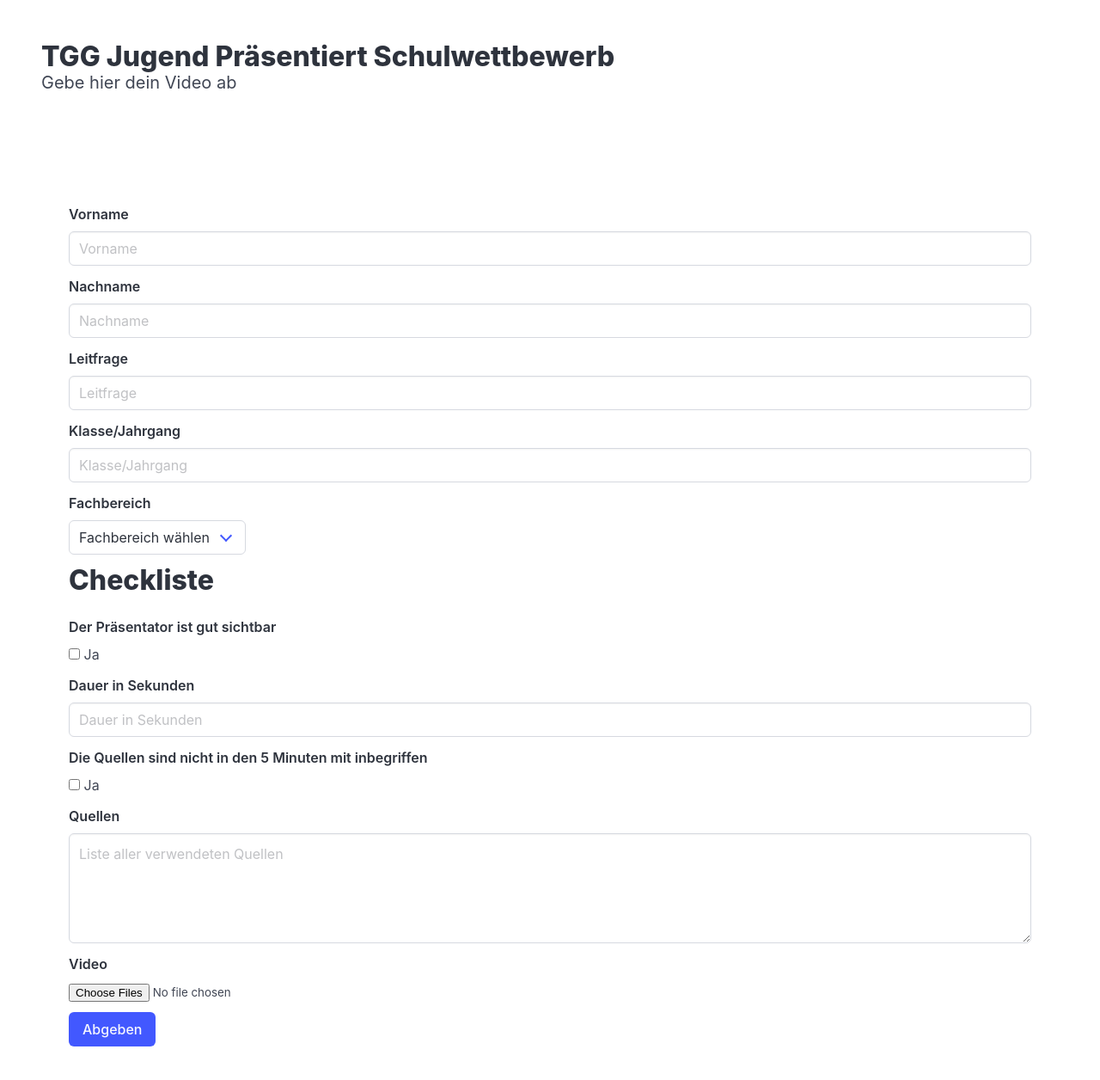
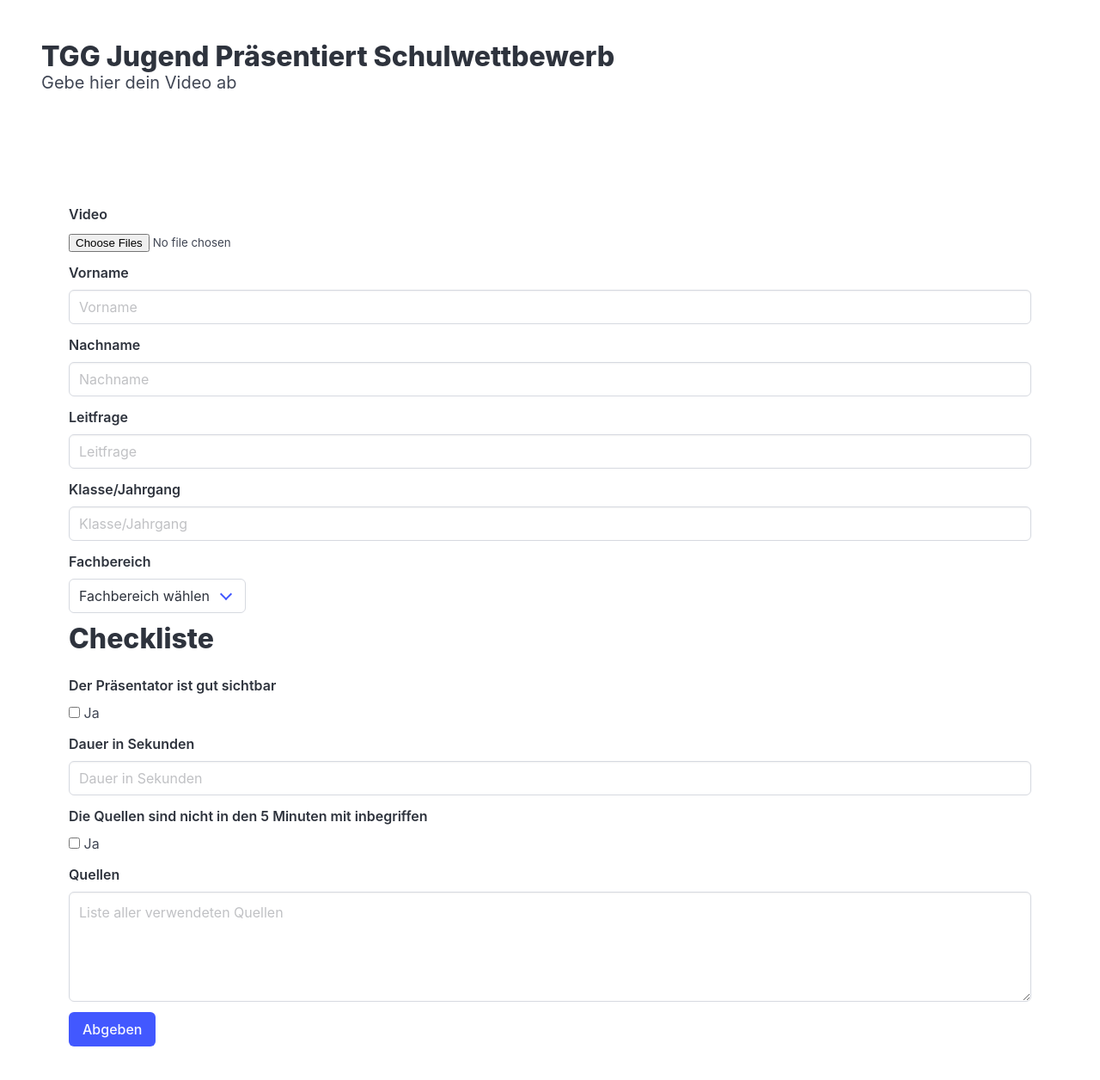
Before and after one commit to Eisbaer1832/JPManager, a website: page public/html/Abgabe.html in a window 1280 px wide. Shown: the whole page at 86% size. Drawn offline with nearby package versions, Linux system fonts and the light colour scheme.

Commit message:
added video player for upload page

```diff
--- a/public/html/Abgabe.html
+++ b/public/html/Abgabe.html
@@ -32,6 +32,20 @@
 
     <!--FORM Chapter-->
     <div class="form">
+         <video class="form disabled" id="videoPlayer"width="90%" height="240" controls>
+            Your browser does not support the video tag.
+        </video>
+
+        <div class="field ">
+            <label class="label">Video</label>
+            <div class="control">
+                <input id="VideoUploadInput" onclick="showVid()" accept="video/*" type="file" id="input" multiple />
+            </div>
+            <p id="VideoUploadHelper" class="is-hidden"><strong  class="help is-danger"> Bitte lade ein Video hoch!</strong></p>
+
+        </div>
+
+
         <div class="field">
             <label class="label">Vorname</label>
             <div class="control">
@@ -114,16 +128,6 @@
             </div>
         </div>
 
-        <div class="field ">
-            <label class="label">Video</label>
-            <div class="control">
-                <input id="VideoUploadInput" accept="video/*" type="file" id="input" multiple />
-            </div>
-            <p id="VideoUploadHelper" class="is-hidden"><strong  class="help is-danger"> Bitte lade ein Video hoch!</strong></p>
-
-        </div>
-
-
         <div class="field is-grouped">
             <div class="control">
                 <button class="button is-link" onclick="submit()">Abgeben</button>
--- a/public/js/script.js
+++ b/public/js/script.js
@@ -37,7 +37,17 @@ $(document).ready(function(){
 	});
 });
 
+function showVid() {
+	const videoPlayer = document.getElementById('videoPlayer');
+	videoPlayer.classList.remove("disabled")
+	var source = document.createElement('source')
+	videoPlayer.replaceChildren();
+	source.src = URL.createObjectURL(VideoUploadInput.files[0]);
 
+	videoPlayer.replaceChildren(source);
+	videoPlayer.play();
+
+}
 function isInputEmpty(input) {
 	if (input.value.trim().length == 0) {
 		input.classList.add("is-danger")
```
